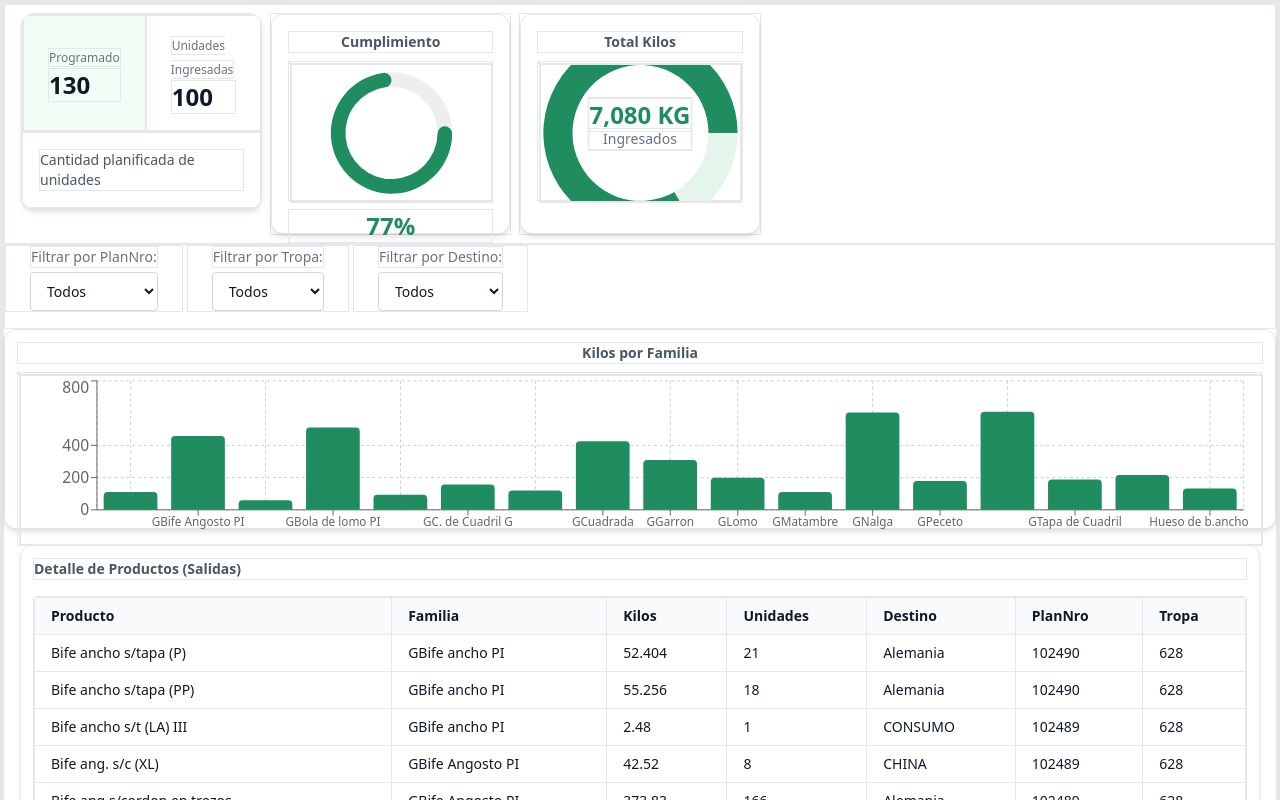
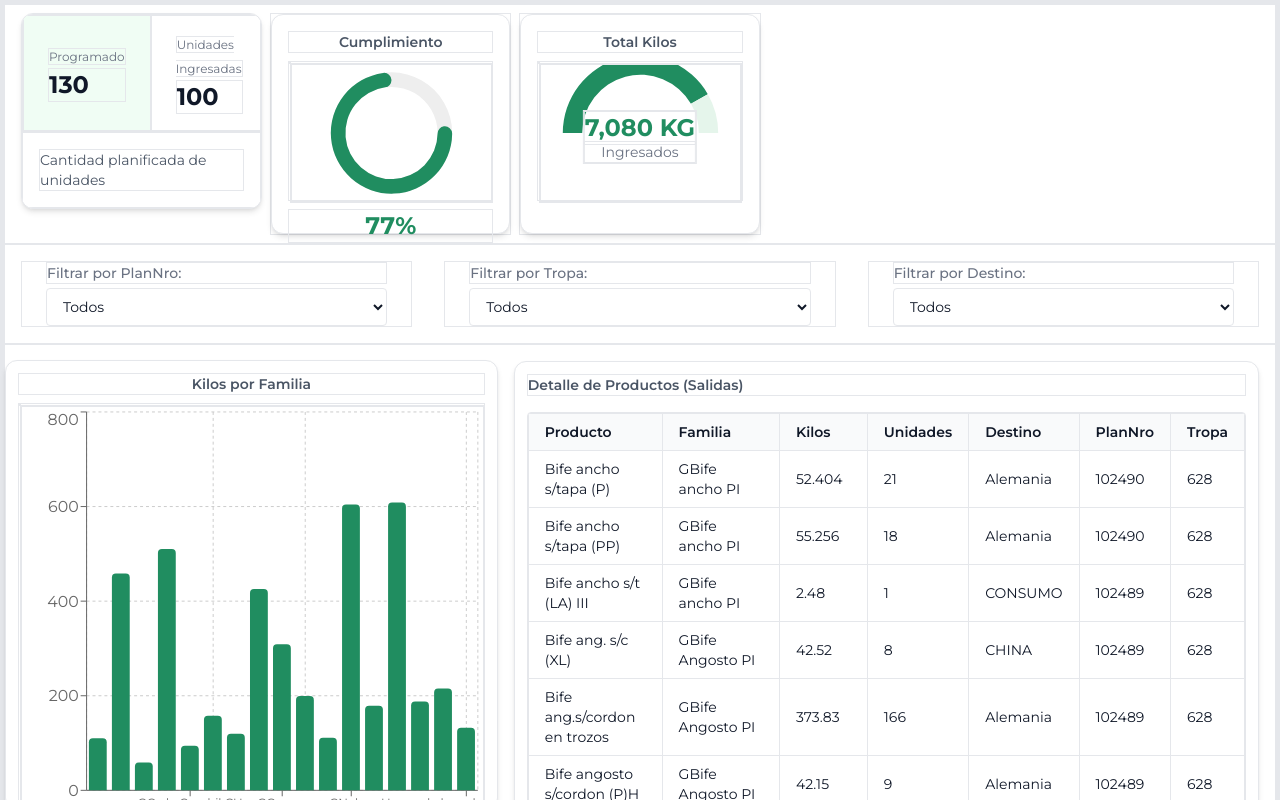
Before and after one commit to GuillermoMontes/Dasboard, a React (Vite) app: page / in a window 1280 px wide. Shown: the top 800 px of the page. Built offline with nearby package versions, Linux system fonts and the light colour scheme.

Commit message:
font y estilos en green

```diff
--- a/index.html
+++ b/index.html
@@ -1,9 +1,15 @@
-<!doctype html>
-<html lang="en" >
+<!DOCTYPE html>
+<html lang="en">
   <head>
     <meta charset="UTF-8" />
     <link rel="icon" type="image/svg+xml" href="/vite.svg" />
     <meta name="viewport" content="width=device-width, initial-scale=1.0" />
+    <link rel="preconnect" href="https://fonts.googleapis.com" />
+    <link rel="preconnect" href="https://fonts.gstatic.com" crossorigin />
+    <link
+      href="https://fonts.googleapis.com/css2?family=Comfortaa:wght@300..700&family=Montserrat:ital,wght@0,100..900;1,100..900&display=swap"
+      rel="stylesheet"
+    />
     <title>Vite + React</title>
   </head>
   <body>
--- a/src/App.css
+++ b/src/App.css
@@ -1,4 +1,9 @@
 /* app.css */
+
 body {
   margin: 0;
+  font-family: "Montserrat", sans-serif;
+  font-optical-sizing: auto;
+  font-weight: 400;
+  font-style: normal;
 }
--- a/src/App.jsx
+++ b/src/App.jsx
@@ -104,38 +104,46 @@ function App() {
       </div>
 
       {/* Filtros */}
-    <div className="flex gap-1">
+
+      <div className="flex ">
+
           {[
             {
               label: "Filtrar por PlanNro:",
               value: planSeleccionado,
               onChange: setPlanSeleccionado,
-          options: [...new Set(productos.salidas.map((s) => s.PlanNro))].sort((a, b) => a - b),
+              options: [
+                ...new Set(productos.salidas.map((s) => s.PlanNro)),
+              ].sort((a, b) => a - b),
               renderOption: (val) => `Plan ${val}`,
             },
             {
               label: "Filtrar por Tropa:",
               value: tropaSeleccionada,
               onChange: setTropaSeleccionada,
-          options: [...new Set(productos.salidas.map((s) => s.Tropa))].sort((a, b) => a - b),
+              options: [...new Set(productos.salidas.map((s) => s.Tropa))].sort(
+                (a, b) => a - b
+              ),
               renderOption: (val) => `Tropa ${val}`,
             },
             {
               label: "Filtrar por Destino:",
               value: destinoSeleccionado,
               onChange: setDestinoSeleccionado,
-          options: [...new Set(productos.salidas.map((s) => s.Destino))].sort(),
+              options: [
+                ...new Set(productos.salidas.map((s) => s.Destino)),
+              ].sort(),
               renderOption: (val) => val,
             },
           ].map(({ label, value, onChange, options, renderOption }, idx) => (
-        <div key={idx} className="mb-4 px-6">
+            <div key={idx} className="m-4 px-6 gap-4 w-full">
               <label className="block text-sm font-medium text-gray-500 mb-1">
                 {label}
               </label>
               <select
                 value={value}
                 onChange={(e) => onChange(e.target.value)}
-            className="w-full max-w-sm border border-gray-300 bg-white text-gray-900 rounded px-3 py-2 text-sm"
+                className="w-full max-w-sm  bg-white text-gray-900 rounded px-3 py-2 text-sm"
               >
                 <option value="">Todos</option>
                 {options.map((opt) => (
@@ -147,12 +155,13 @@ function App() {
             </div>
           ))}
         </div>
-
+          <div className="flex items-center">
         <BarChartFamilia data={dataFamilias} />
         <TablaSalidas data={salidasFiltradas} />
         </div>
+      </div>
+
   );
-
 }
 
 export default App;
--- a/src/components/BarChartFamilia.jsx
+++ b/src/components/BarChartFamilia.jsx
@@ -10,7 +10,7 @@ import {
 
 function BarChartFamilia({ data }) {
   return (
-    <div className="bg-white rounded-xl p-3 shadow-md w-full h-[200px] border border-gray-200">
+    <div className="bg-white rounded-xl p-3 my-2 shadow-md w-full h-[450px] border border-gray-200">
       <h3 className="text-sm font-semibold text-gray-600 mb-2 text-center">
         Kilos por Familia
       </h3>
--- a/src/components/PieChartKilos.jsx
+++ b/src/components/PieChartKilos.jsx
@@ -1,26 +1,29 @@
 import { PieChart, Pie, ResponsiveContainer } from "recharts";
 
 function PieChartKilos({ totalKg }) {
+  const maxKg = totalKg * 1.2; // Valor de referencia para el total
+  const percentage = totalKg / maxKg;
+
   const data = [
     {
       name: "Ingresado",
       value: totalKg,
-      fill: "#208d60", // Verde oscuro
+      fill: "#208d60", // Verde
     },
     {
       name: "Restante",
-      value: totalKg * 0.2,
-      fill: "#e5f5eb", // Verde claro suave
+      value: maxKg - totalKg,
+      fill: "#e5f5eb", // Verde claro
     },
   ];
 
   return (
-    <div className="bg-white rounded-xl p-4 shadow-md w-full h-[220px] max-w-sm mx-auto relative border border-gray-200">
+    <div className="bg-white rounded-xl p-4 shadow-md w-full h-[220px] max-w-sm mx-auto relative  ">
       <h3 className="text-sm font-semibold text-gray-600 mb-2 text-center">
         Total Kilos
       </h3>
 
-      <div className="absolute top-1/2 left-1/2 -translate-x-1/2 -translate-y-1/2 z-10 text-center">
+      <div className="absolute top-[95px] left-1/2 -translate-x-1/2 text-center z-10">
         <p className="text-[#208d60] text-2xl font-bold">
           {totalKg.toLocaleString()} KG
         </p>
@@ -32,10 +35,11 @@ function PieChartKilos({ totalKg }) {
           <Pie
             data={data}
             dataKey="value"
-            nameKey="name"
-            innerRadius={70}
-            outerRadius={100}
-            strokeWidth={0}
+            startAngle={180}
+            endAngle={0}
+            innerRadius={60}
+            outerRadius={80}
+            stroke="none"
             isAnimationActive={true}
           />
         </PieChart>
--- a/src/index.css
+++ b/src/index.css
@@ -1,10 +1,12 @@
-
 @import "tailwindcss";
 @import "tw-animate-css";
+
+
 
 @layer base {
   * {
     @apply border border-gray-200 outline-none;
+
   }
   body {
     @apply bg-white text-black;
```
Lines whose indentation alone changed are shown as unchanged.
